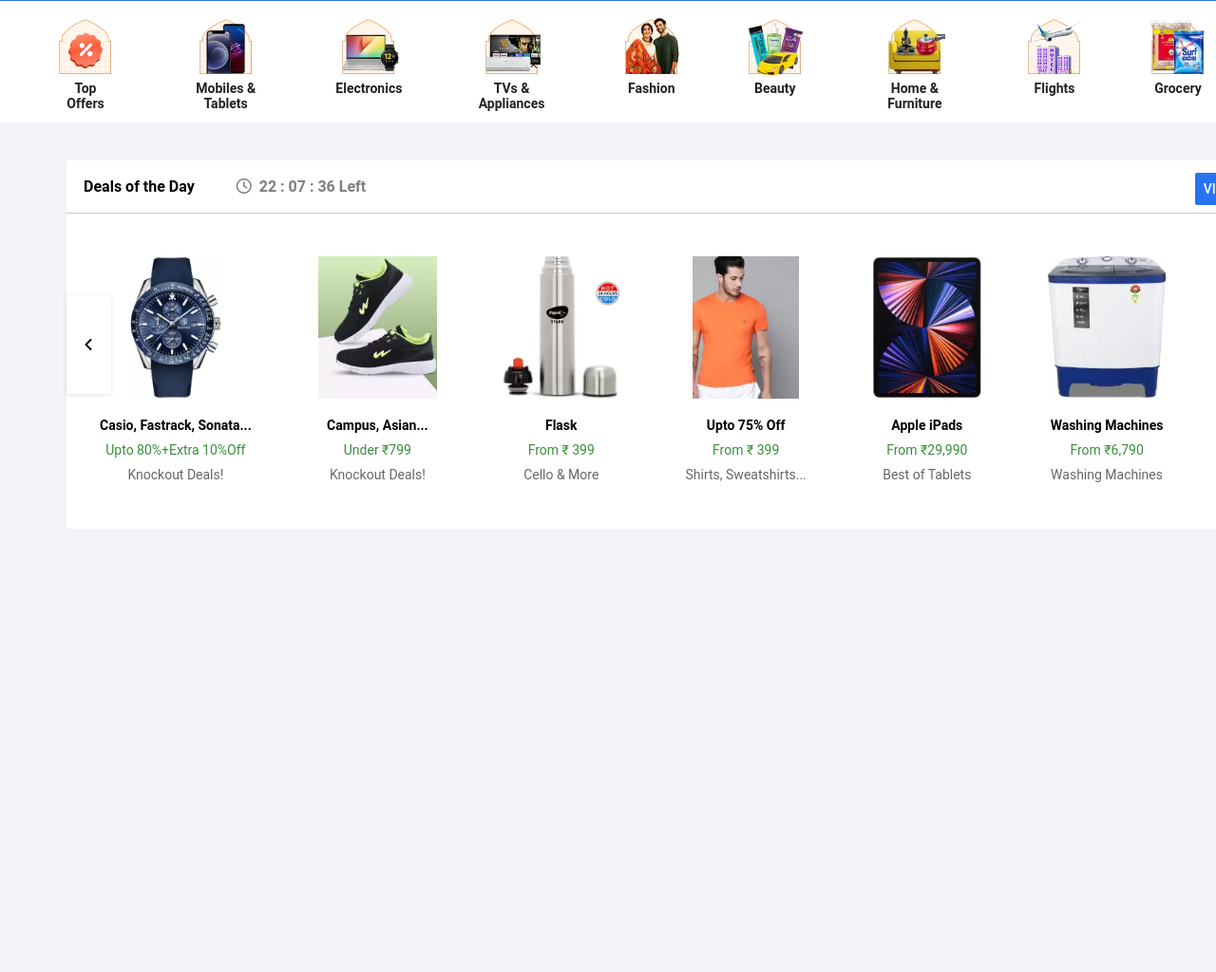
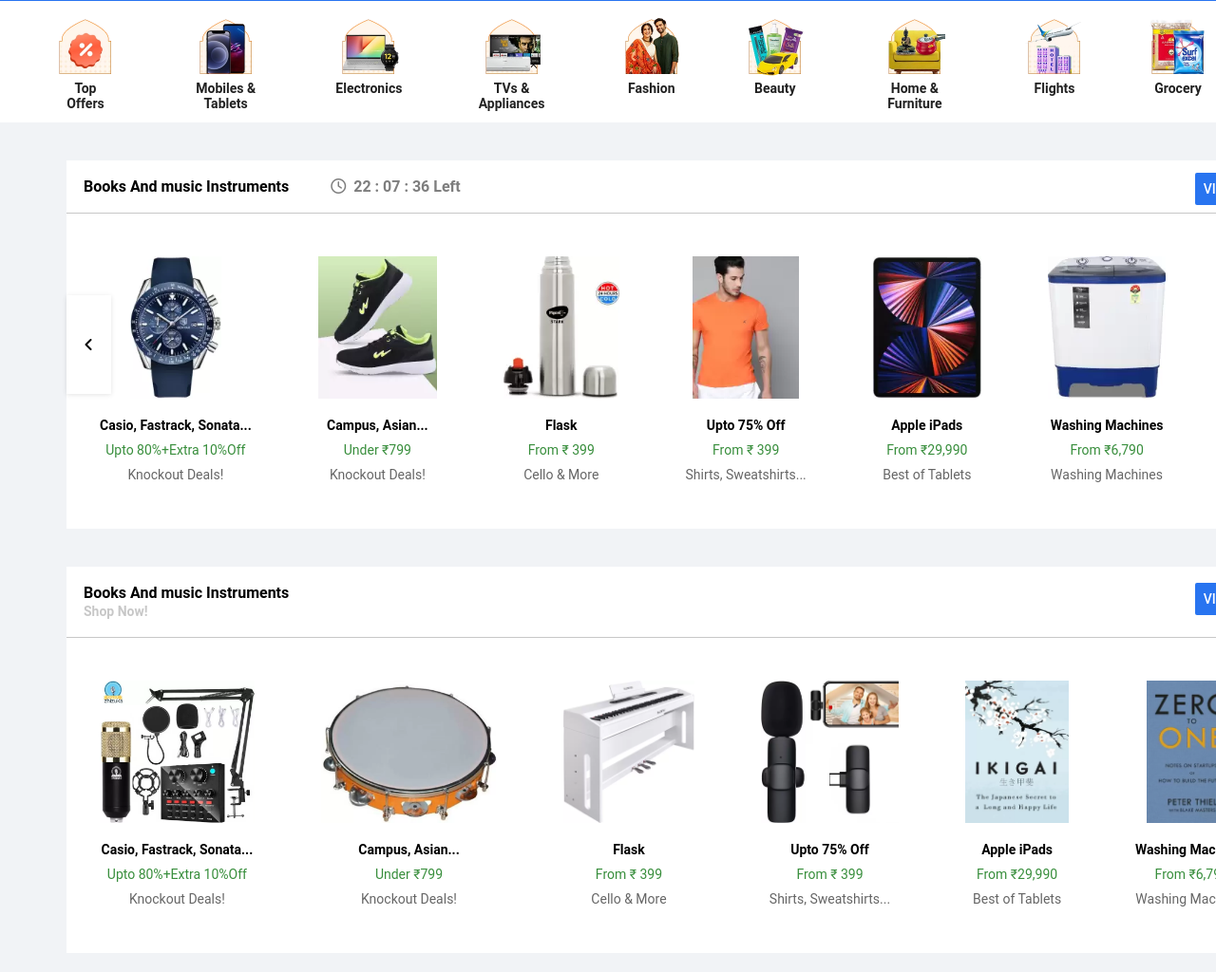
Before and after one commit to mihir-vora1/flipkart, a plain HTML site: page index.html in a window 1280 px wide. Shown: the part 55-1079 px from the top of the page at 95% size. Before the commit the page ends 800 px from the top, so only its background shows below. Drawn offline with Linux system fonts and the light colour scheme.

Commit message:
added the some change

```diff
--- a/css/style.css
+++ b/css/style.css
@@ -418,7 +418,50 @@
 }
 
 .right-angle-arrow{
+		display: -webkit-flex;
+    display: -ms-flexbox;
+    display: flex;
+    -webkit-align-items: center;
+    -ms-flex-align: center;
+    align-items: center;
+    -webkit-justify-content: space-around;
+    -ms-flex-pack: distribute;
+    justify-content: space-around;
+    position: absolute;
+    top: calc(50% - 52px);
+    width: 47px;
+    height: 104px;
+    background-color: hsla(0,0%,100%,.98);
+    box-shadow: 0 1px 5px 0 rgb(0 0 0 / 11%);
+    transition: opacity .1s ease-in;
+    margin-left: 96.6%;
+}
+
+.sub-title{
+	font-size: 14px;
+	color: rgba(0, 0, 0, 0.219);
+}
+
+.hb{
+	margin-top: -20px
+}
+
+.fpl{
+	margin:0px auto;
+	width: 100%;
+	margin-top: 40px;
+	background-color: #fff;
+	position: relative;
+	margin-left: 70px	;
+	min-width: 978px;
+  max-width: 1670px;
+	justify-content:center;
 
 }
 
+
 /*product list section end*/
+
+.mb{
+	margin-bottom: 20px;
+}
--- a/index.html
+++ b/index.html
@@ -156,13 +156,15 @@
 		</div>
 	</div>
 
+
+	<!-- product list section start | second product row -->
 	<div class="flp-products-lists">
 
 		<div class="products-cart">
 			<div class="prod-box" >
 
 				<div class="product-cart-header" >
-					<span class="header-text">Deals of the Day</span>
+					<span class="header-text">Books And music Instruments</span>
 					<span class="product-offer-timer">
 						<i class="fa-regular fa-clock"></i>22 : 07 : 36 Left
 					</span>
@@ -277,8 +279,6 @@
 								<div class="d"></div>
 						</div>
 
-
-
 					</div>
 
 					<!-- left angle arrow -->
@@ -294,30 +294,148 @@
 					<div class="flp-offers-page">
 						<img loading="eager" class="" src="img/product_img/offer-img-1.webp" atl="product img" width="250" height="376" />
 					</div>
-
-
-
-
 				</div>
 			</div>
 		</div>
 	</div>
-</div>
 
-</body>
-</body>
-</html>
+
+	<!-- product list section start | first product row -->
+	<div class="flp-products-lists fpl">
+
+		<div class="products-cart">
+			<div class="prod-box" >
+
+				<div class="product-cart-header" >
+					<span class="header-text">Books And music Instruments
+						<br/><span class="sub-title">Shop Now!</span>
+					</span>
+					<span class="header-button hb">
+						<a href="#" class="header-button">
+							VIEW ALL
+						</a>
+					</span>
+				</div>
+
+				<div class="products-list" >
+
+					<div class="flp-pr">
+						<div class="pr-link">
+							<div class="pr-img">
+								<img loading="eager" class="pr-img" src="img/product_img/m-1.webp" atl="product img" />
+							</div>
+							<div class="product-title">Casio, Fastrack, Sonata...</div>
+							<div class="product-offer-title">Upto 80%+Extra 10%Off	</div>
+							<div class="product-desc">Knockout Deals!</div>
+							<div class="d"></div>
+						</div>
+					</div>
+
+
+					<div class="flp-pr">
+						<div class="pr-link">
+							<div class="pr-img">
+								<img loading="eager" class="pr-img" src="img/product_img/m-2.webp" atl="product img" />
+							</div>
+								<div class="product-title">Campus, Asian...</div>
+								<div class="product-offer-title">
+									Under ₹799
+								</div>
+								<div class="product-desc">Knockout Deals!</div>
+								<div class="d"></div>
+						</div>
+					</div>
+
+
+					<div class="flp-pr">
+						<div class="pr-link">
+							<div class="pr-img">
+								<img loading="eager" class="pr-img" src="img/product_img/m-3.webp" atl="product img" />
+							</div>
+								<div class="product-title">Flask</div>
+								<div class="product-offer-title">
+									From ₹ 399
+								</div>
+								<div class="product-desc">Cello & More</div>
+								<div class="d"></div>
+						</div>
+					</div>
+
+
+					<div class="flp-pr">
+						<div class="pr-link">
+							<div class="pr-img">
+								<img loading="eager" class="pr-img" src="img/product_img/m-4.webp" atl="product img" />
+							</div>
+								<div class="product-title">Upto 75% Off</div>
+								<div class="product-offer-title">
+									From ₹ 399
+								</div>
+								<div class="product-desc">Shirts, Sweatshirts...</div>
+								<div class="d"></div>
+						</div>
+					</div>
+
+
+					<div class="flp-pr">
+						<div class="pr-link">
+							<div class="pr-img">
+								<img loading="eager" class="pr-img" src="img/product_img/m-5.webp" atl="product img" />
+							</div>
+								<div class="product-title">Apple iPads</div>
+								<div class="product-offer-title">
+									From ₹29,990
+								</div>
+								<div class="product-desc">Best of Tablets</div>
+								<div class="d"></div>
+						</div>
+					</div>
 
 
 
+					<div class="flp-pr">
+						<div class="pr-link">
+							<div class="pr-img">
+								<img loading="eager" class="pr-img" src="img/product_img/m-6.webp" atl="product img" />
+							</div>
+								<div class="product-title">Washing Machines</div>
+								<div class="product-offer-title">
+									From ₹6,790
+								</div>
+								<div class="product-desc">Washing Machines</div>
+								<div class="d"></div>
+						</div>
+					</div>
 
-<!-- <div class="flp-products">
 
-			<div class="product-cart">
-				<div class="product-cart-header">
-					Deals of the Day
+					<div class="flp-pr">
+						<div class="pr-link">
+							<div class="pr-img">
+								<img loading="eager" class="pr-img" src="img/product_img/m-7.webp" atl="product img" />
+							</div>
+								<div class="product-title">Screen Guards</div>
+								<div class="product-offer-title">
+									From ₹99
+								</div>
+								<div class="product-desc">For All Top Models</div>
+								<div class="d"></div>
+						</div>
+
+					</div>
+
+					<!-- left angle arrow -->
+					<!-- <div class="left-angle-arrow">
+						<i class="fa-solid fa-angle-left"></i>
+					</div> -->
+
+					<!-- right angle arrow -->
+					<!-- <div class="right-angle-arrow">
+							<i class="fa-solid fa-angle-right"></i>
+					</div> -->
 				</div>
-				<p>jf<
 			</div>
-
-		</div> -->
+		</div>
+		<div class="mb"></div>
+</div>
+</body>
+</html>
```
Also changed, not shown: img/product_img/m-1.webp (added), img/product_img/m-2.webp (added), img/product_img/m-3.webp (added), img/product_img/m-4.webp (added), img/product_img/m-5.webp (added), img/product_img/m-6.webp (added), img/product_img/m-7.webp (added).
